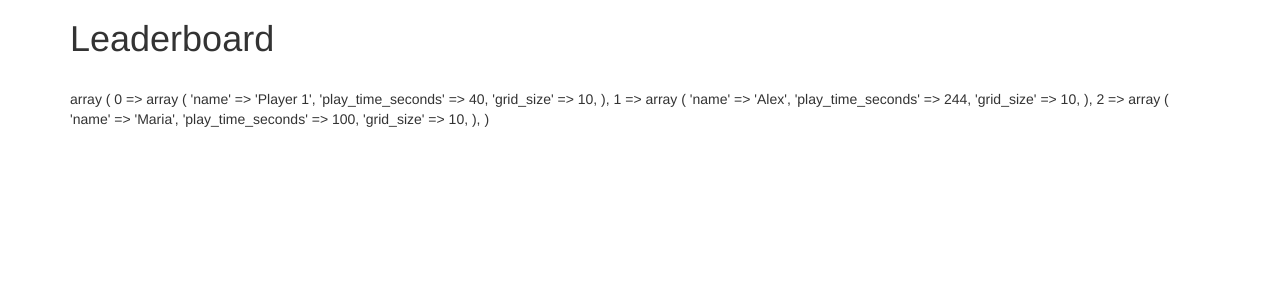
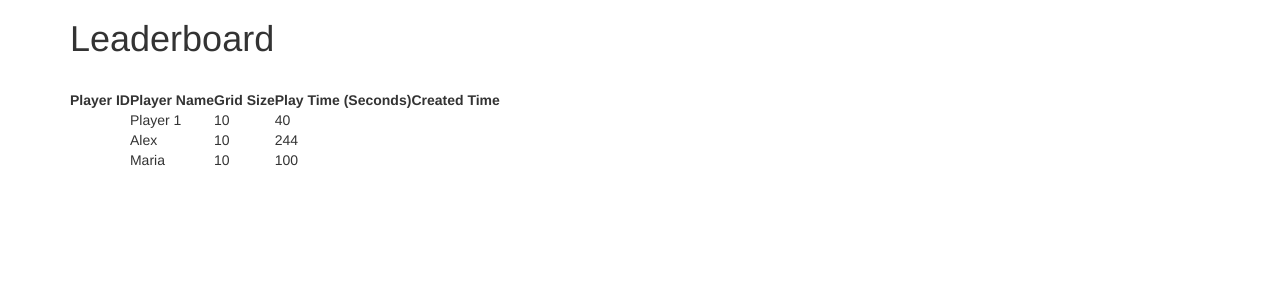
Before and after one commit to Endyzi/tic-tac-toe, a PHP site: page /leaderboard in a window 1280 px wide. Shown: the part 51-351 px from the top of the page. Run offline with PHP 8.4, Linux system fonts and the light colour scheme; data comes from the database, SQL or seed files in the repository.

Commit message:
added data from player table to leaderboard,

```diff
--- a/app/library/Views/leaderboard.php
+++ b/app/library/Views/leaderboard.php
@@ -8,5 +8,28 @@
 ?>
 
 <div class="row content-container col-xs-12">
-    <?php var_export($this->players) ?>
+
 </div>
+<!--displaying data from the players table, will change again soon for cleaner look, need to sort based on highest ranking.   -->
+<table>
+    <thead>
+        <tr>
+            <th>Player ID</th>
+            <th>Player Name</th>
+            <th>Grid Size</th>
+            <th>Play Time (Seconds)</th>
+            <th>Created Time</th>
+        </tr>
+    </thead>
+    <tbody>
+        <?php foreach ($this->players as $player): ?>
+            <tr>
+                <td><?= htmlspecialchars($player['player_id'] ?? '') ?></td>
+                <td><?= htmlspecialchars($player['name'] ?? '') ?></td>
+                <td><?= htmlspecialchars($player['grid_size'] ?? '') ?></td>
+                <td><?= htmlspecialchars($player['play_time_seconds'] ?? '') ?></td>
+                <td><?= htmlspecialchars($player['ctime'] ?? '') ?></td>
+            </tr>
+        <?php endforeach; ?>
+    </tbody>
+</table>
```
